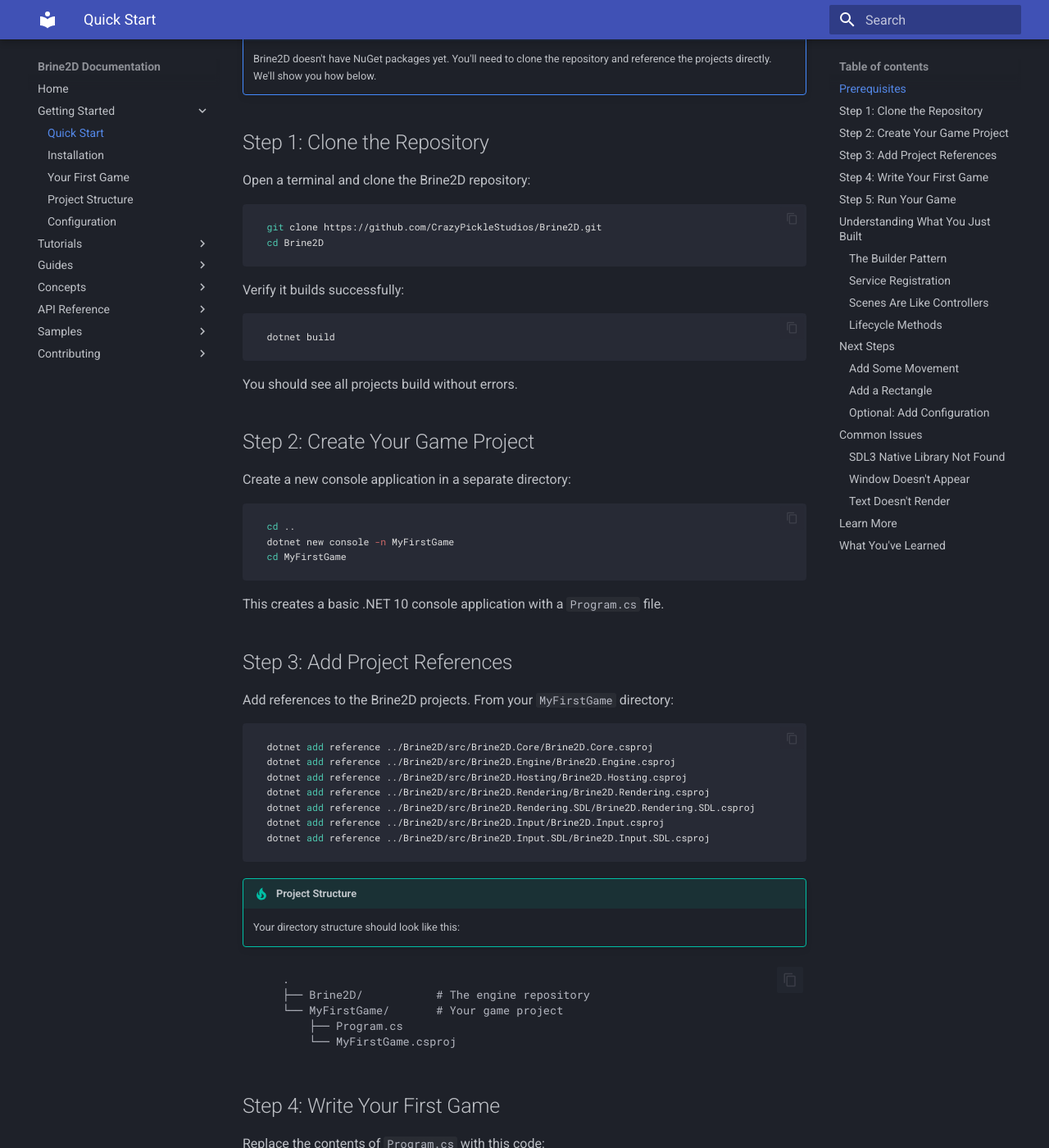
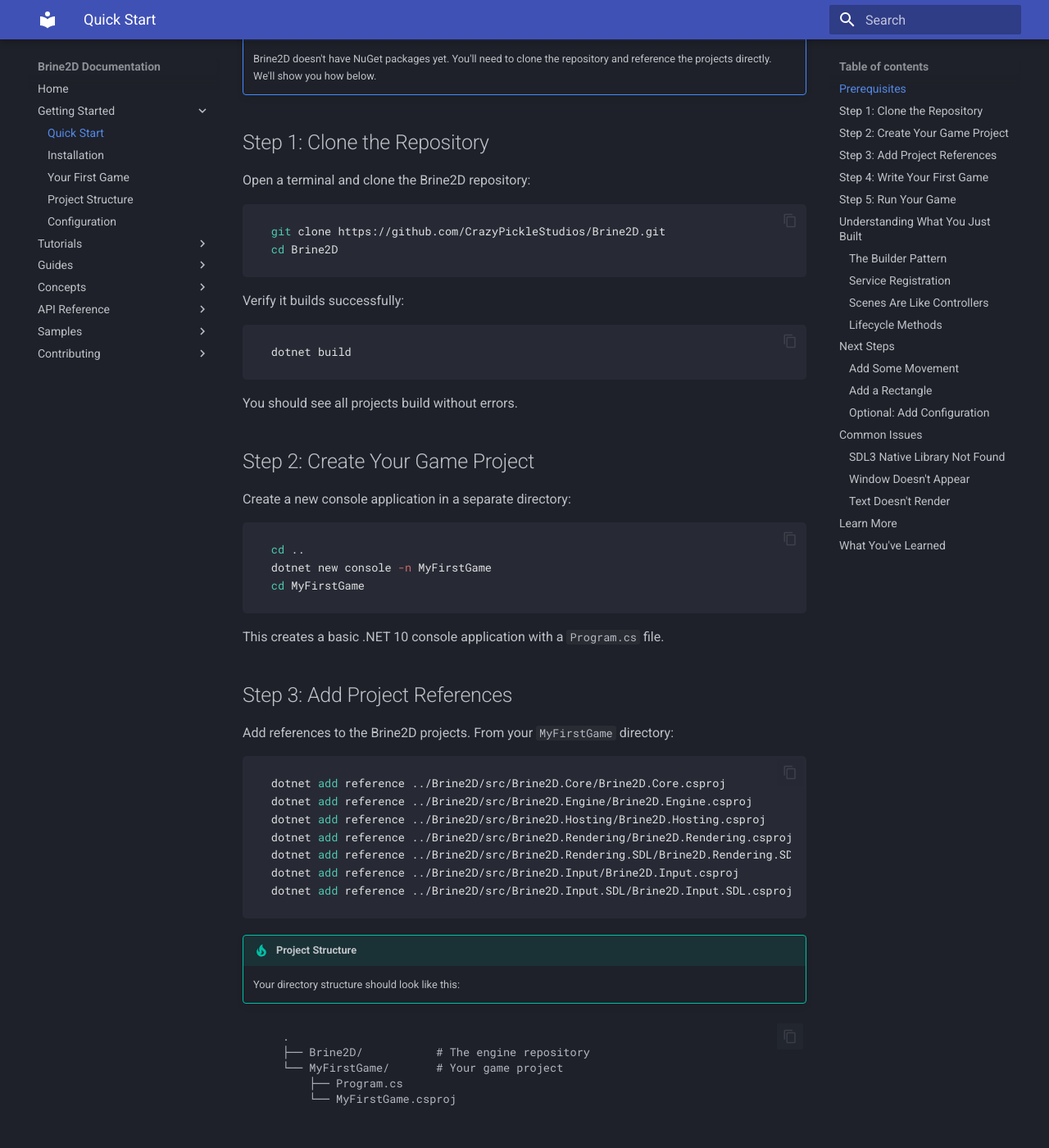
Before and after one commit to CrazyPickleStudios/Brine2D-Documentation, an MkDocs documentation site: the page built from docs/getting-started/quickstart.md, in a window 1280 px wide and 1400 px high, scrolled down 464 px. Shown: the whole window at 82% size. Built offline with MkDocs 1.6.1 and Material for MkDocs 9.7.7, drawn with Linux system fonts in a browser that asks for light colours; nearby versions of some CDN libraries.

Commit message:
fixing font size.

```diff
--- a/docs/stylesheets/prism-material-slate.css
+++ b/docs/stylesheets/prism-material-slate.css
@@ -9,7 +9,6 @@
     background: none;
     font-feature-settings: "kern";
     font-family: var(--md-code-font-family);
-    font-size: 0.85em;
     text-align: left;
     white-space: pre;
     word-spacing: normal;
@@ -25,9 +24,14 @@
     padding: .7720588235em 1.1764705882em;
     margin: 0.5em 0;
     overflow: auto;
+    font-size: .8rem;
     border-radius: 0.3em;
     background: hsla(var(--md-hue),15%,18%,1);
 }
+
+    pre[class*="language-"] code[class*="language-"] {
+        font-size: 0.85em;
+    }
 
 :not(pre) > code[class*="language-"],
 pre[class*="language-"] {
```
